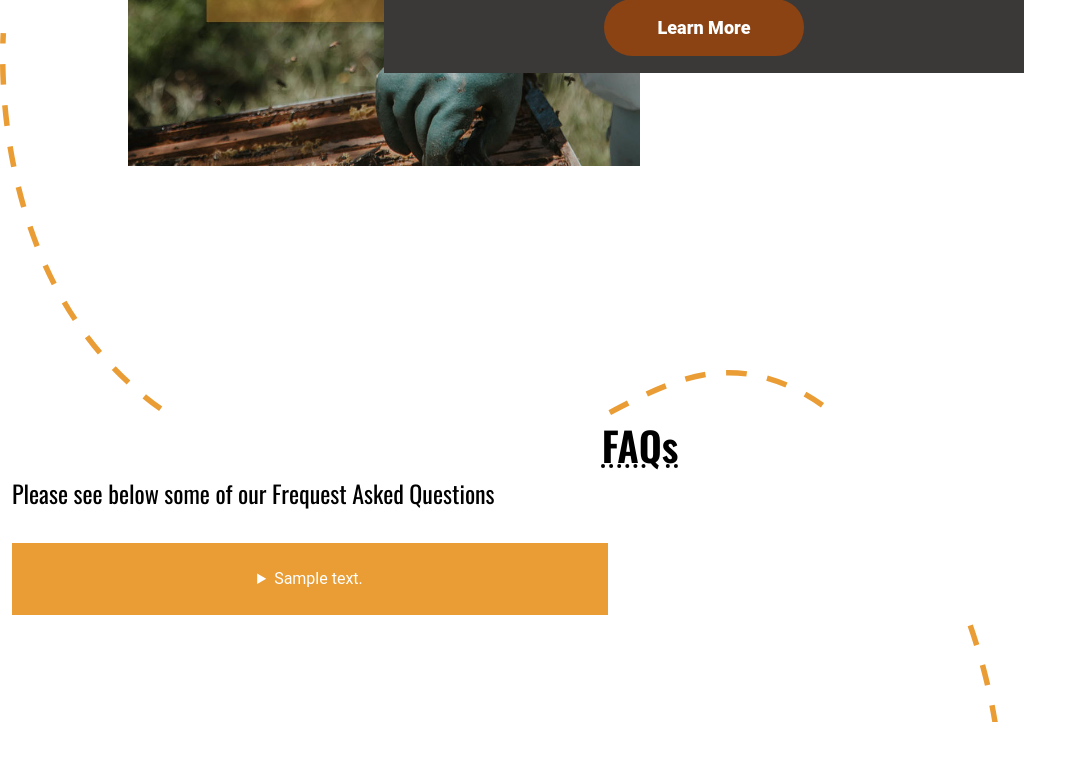
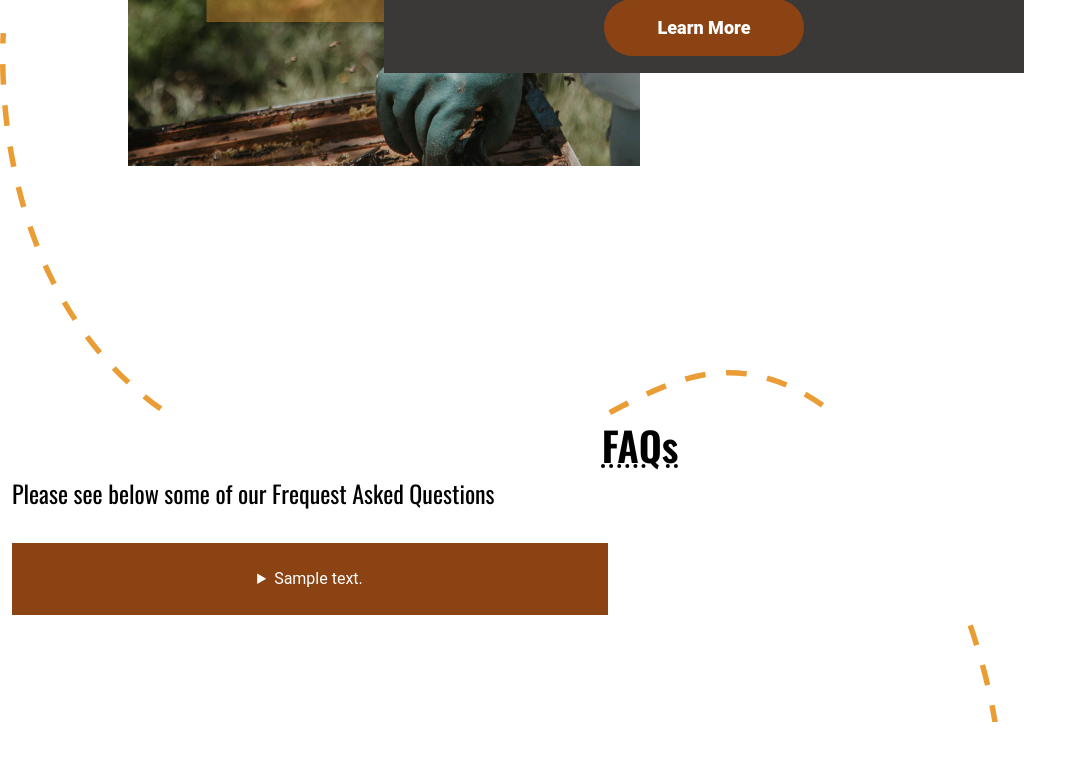
Before and after one commit to Shane-Donlon/ci-pp4-django, a Django app: page / in a window 1280 px wide. Shown: the part 2367-3138 px from the top of the page, without its empty margins (0-1087 px from the left). Run offline with Django 4.2, Linux system fonts and the light colour scheme; tables that the repository leaves empty hold one stand-in row (values such as "Sample post"); some libraries are stand-ins or nearby versions.

Commit message:
Style update: FAQ Yellow style changed to brown

```diff
--- a/swarms/unauthenticated/static/unauthenticated/unauthenticated.css
+++ b/swarms/unauthenticated/static/unauthenticated/unauthenticated.css
@@ -241,6 +241,7 @@
 }
 
 .faq-summary {
+  --bk-yellow: #8b4313;
   background-color: var(--bk-yellow);
   color: white;
   padding: 1.5em 2em;
```
